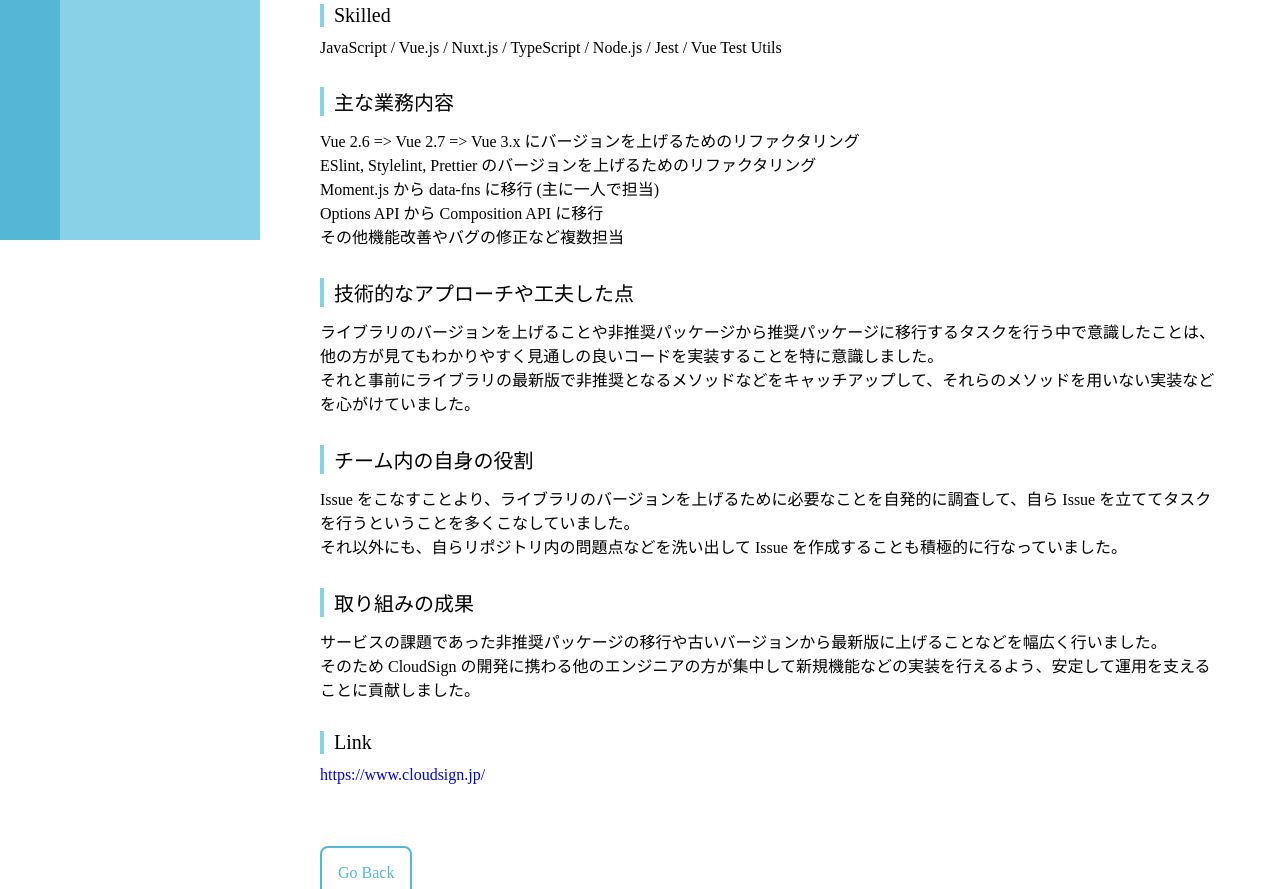
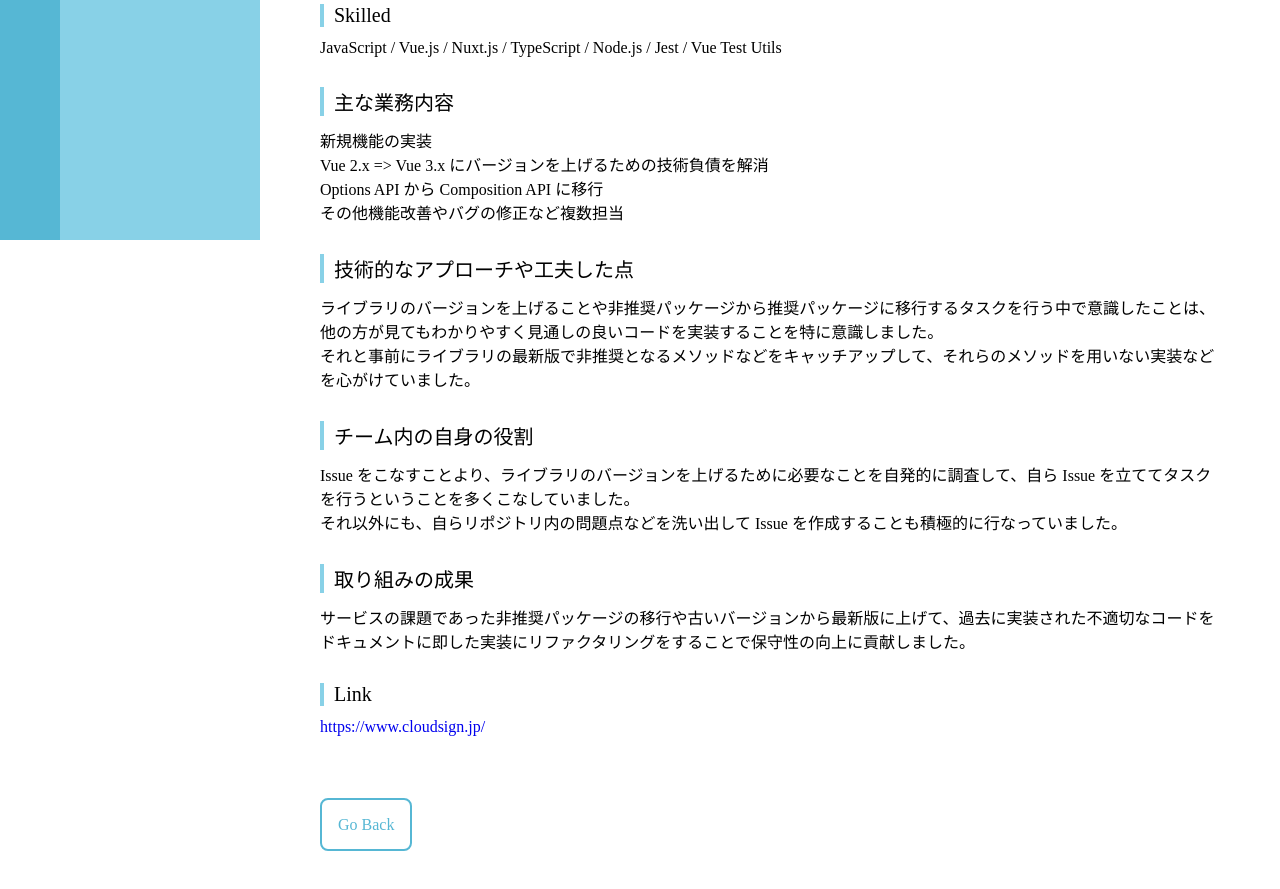
Before and after one commit to chisaki66/portfolio, a Nuxt app: page /cloudsign in a window 1280 px wide. Shown: the part 560-1449 px from the top of the page. Built offline with nearby package versions, Linux system fonts and the light colour scheme.

Commit message:
fix some text

```diff
--- a/pages/career.vue
+++ b/pages/career.vue
@@ -16,9 +16,7 @@
           <br />
           <p>
             弁護士ドットコム株式会社のフロントエンドエンジニアとして電子契約サービスの
-            CloudSign の開発に従事していました。<br />
-            主な担当業務は Vue
-            のバージョンアップを行うチームに所属し、リファクタリング系のタスクなどを中心にサービスの保守・運用を行なっていました。
+            CloudSign の開発に従事していました。
           </p>
           <br />
           <a href="https://www.wantedly.com/id/chisaki0606" target="_blank"
@@ -37,10 +35,8 @@
           </p>
           <br />
           <p>
-            Retty 株式会社のフロントエンドエンジニアとして主に Web
-            アプリケーションとコーポレートサイトの開発業務を任せて頂いていました。<br />
-            それ以外にも LP ページのコーディングや Python
-            を用いた登録店舗のデータ収集を行うなど精力的に業務に従事していました。
+            Retty 株式会社のフロントエンドエンジニアとして主に
+            日本最大級の実名型グルメサービス Retty の開発に従事していました。
           </p>
           <br />
           <a href="https://www.wantedly.com/id/chisaki0606" target="_blank"
--- a/pages/cloudsign.vue
+++ b/pages/cloudsign.vue
@@ -16,11 +16,8 @@
       </p>
       <div class="body__subtitle">主な業務内容</div>
       <p>
-        Vue 2.6 => Vue 2.7 => Vue 3.x
-        にバージョンを上げるためのリファクタリング<br />
-        ESlint, Stylelint, Prettier
-        のバージョンを上げるためのリファクタリング<br />
-        Moment.js から data-fns に移行 (主に一人で担当)<br />
+        新規機能の実装<br />
+        Vue 2.x => Vue 3.x にバージョンを上げるための技術負債を解消<br />
         Options API から Composition API に移行<br />
         その他機能改善やバグの修正など複数担当
       </p>
@@ -39,9 +36,7 @@
       </p>
       <div class="body__subtitle">取り組みの成果</div>
       <p>
-        サービスの課題であった非推奨パッケージの移行や古いバージョンから最新版に上げることなどを幅広く行いました。<br />
-        そのため CloudSign
-        の開発に携わる他のエンジニアの方が集中して新規機能などの実装を行えるよう、安定して運用を支えることに貢献しました。
+        サービスの課題であった非推奨パッケージの移行や古いバージョンから最新版に上げて、過去に実装された不適切なコードをドキュメントに即した実装にリファクタリングをすることで保守性の向上に貢献しました。
       </p>
       <div class="body__subtitle">Link</div>
       <a href="https://www.cloudsign.jp/" target="_blank">
--- a/pages/retty.vue
+++ b/pages/retty.vue
@@ -12,7 +12,7 @@
       </p>
       <div class="body__subtitle">主な業務内容</div>
       <p>
-        Vue.jsを用いた機能追加・編集<br />
+        Vue.jsを用いた新規機能の追加・編集<br />
         TypeScriptを用いたNuxt.jsプロジェクトの経験や機能追加・編集<br />
         Jestとvue-test-utilsを使ったユニットテストの追加・編集<br />
         サービス向上のためのUI改善<br />
```
